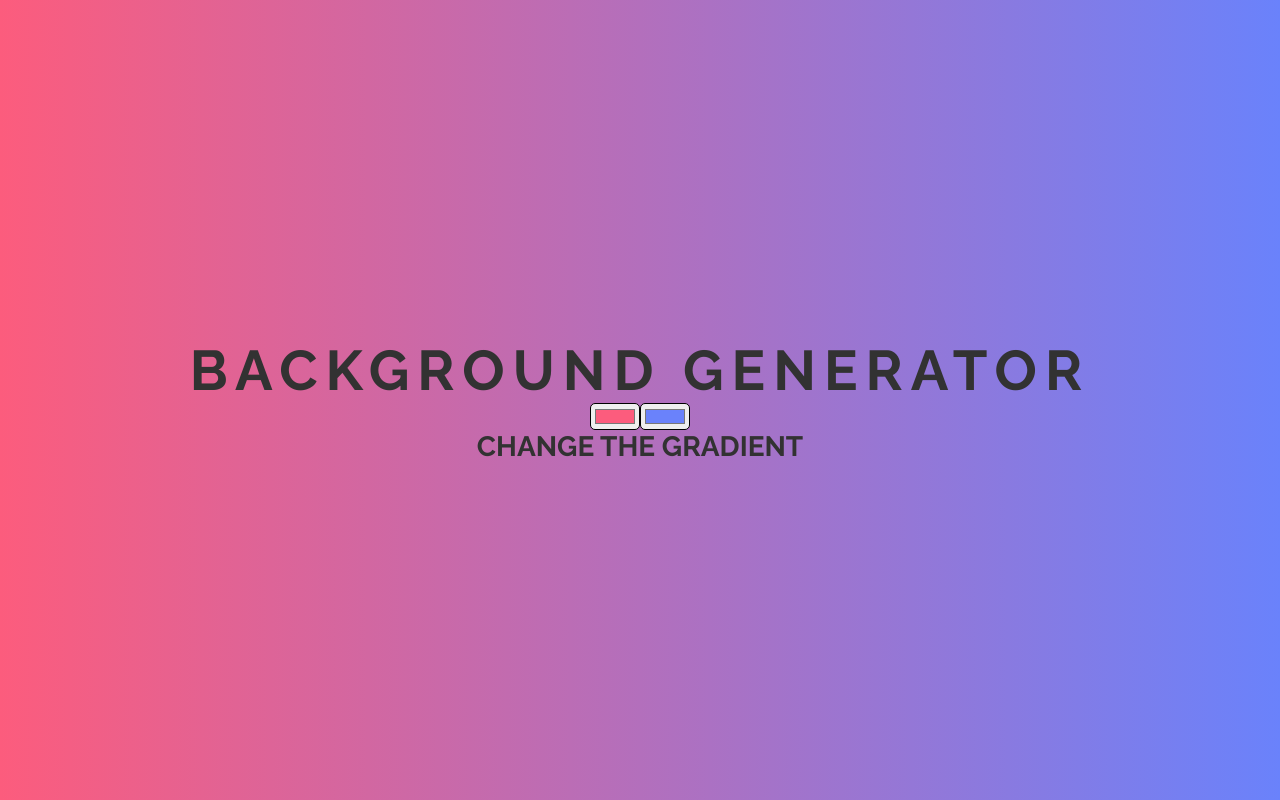
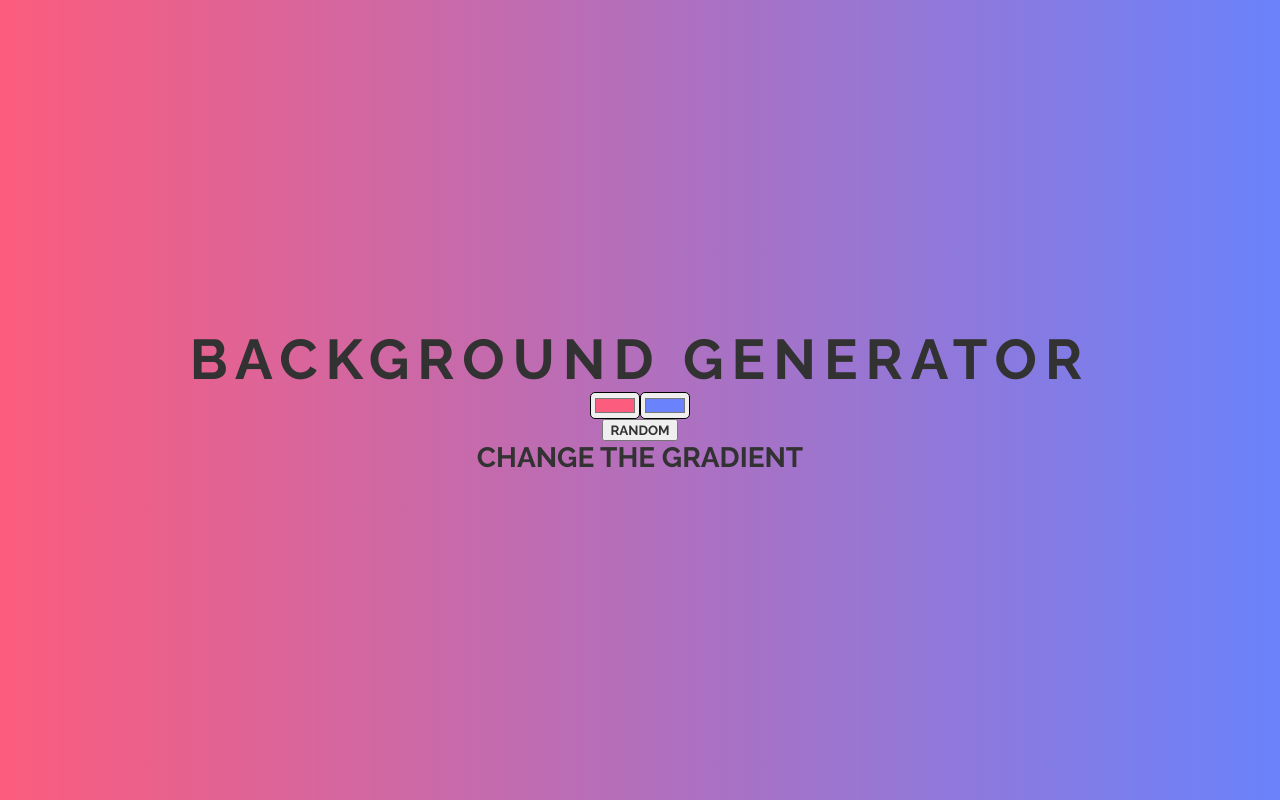
Before and after one commit to NSLDev/Background-Color-Generator, a React (Create React App) app: page / in a window 1280 px wide. Built offline with nearby package versions, Linux system fonts and the light colour scheme.

Commit message:
-Created a random button that selects 2 random colors, sets the background and changes the text

```diff
--- a/src/App.jsx
+++ b/src/App.jsx
@@ -9,19 +9,32 @@ const App = () => {
     `linear-gradient(to right, ${color1Value}, ${color2Value})`
   );
 
+  const changeColorText = () => {
+    setColorText(`Linear-gradient to right: ${color1Value} - ${color2Value}`);
+  };
+
+  const changeBackground = () => {
+    setBackground(`linear-gradient(to right, ${color1Value}, ${color2Value})`);
+  };
+
   const color1Change = (e) => {
     setColor1Value(e.target.value);
-    setBackground(`linear-gradient(to right, ${color1Value}, ${color2Value})`);
+    changeBackground();
+    changeColorText();
   };
 
   const color2Change = (e) => {
     setColor2Value(e.target.value);
-    setBackground(`linear-gradient(to right, ${color1Value}, ${color2Value})`);
+    changeBackground();
+    changeColorText();
   };
 
-  // const changeColorText = () => {
-  //   setColorText(`Linear-gradient to right: ${color1Value} / ${color2Value}`);
-  // };
+  const getRandomColors = () => {
+    setColor1Value("#" + Math.floor(Math.random() * 16777215).toString(16));
+    setColor2Value("#" + Math.floor(Math.random() * 16777215).toString(16));
+    changeBackground();
+    changeColorText();
+  };
 
   return (
     <div className="app" style={{ background: background }}>
@@ -42,6 +55,9 @@ const App = () => {
           className="app__color app__color--2"
         />
       </div>
+      <button className="app__button" onClick={getRandomColors}>
+        Random
+      </button>
       <span className="app__colorText">{colorText}</span>
     </div>
   );
```
